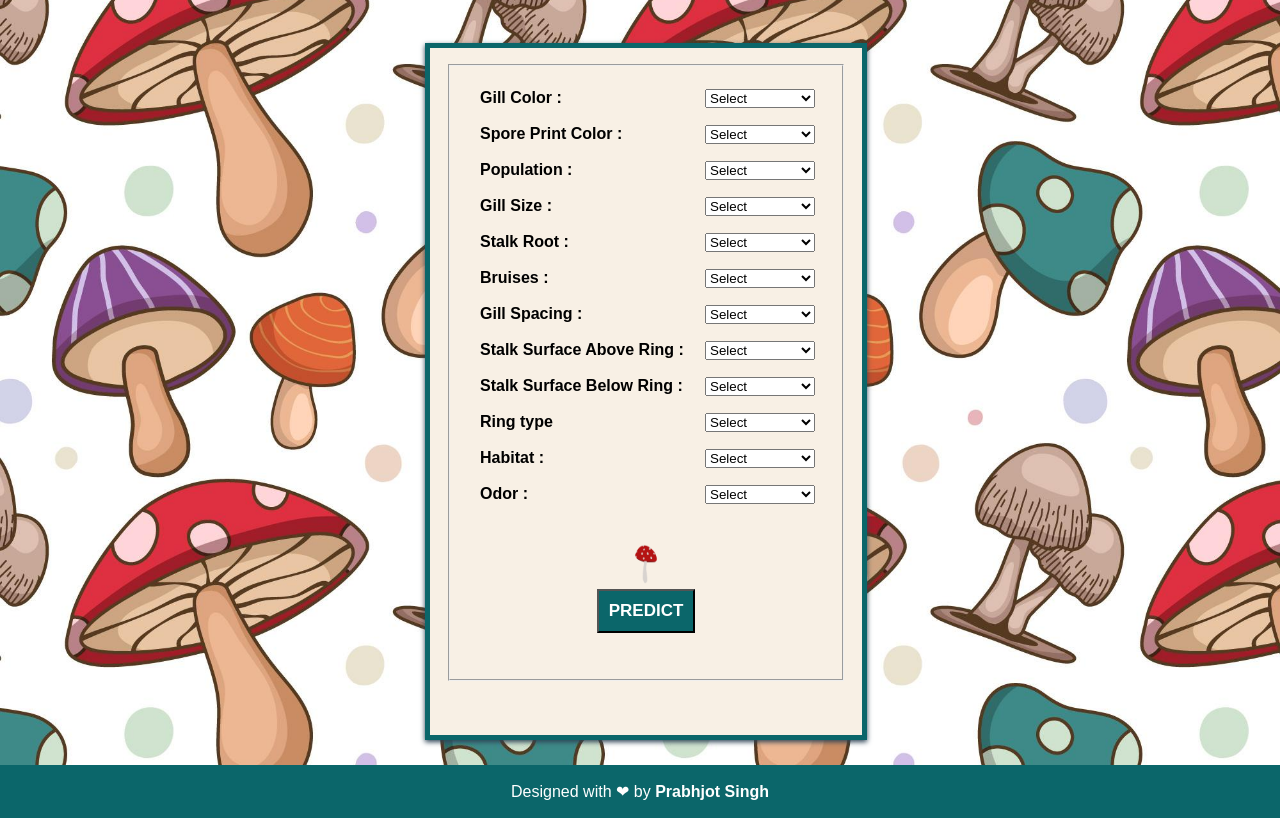
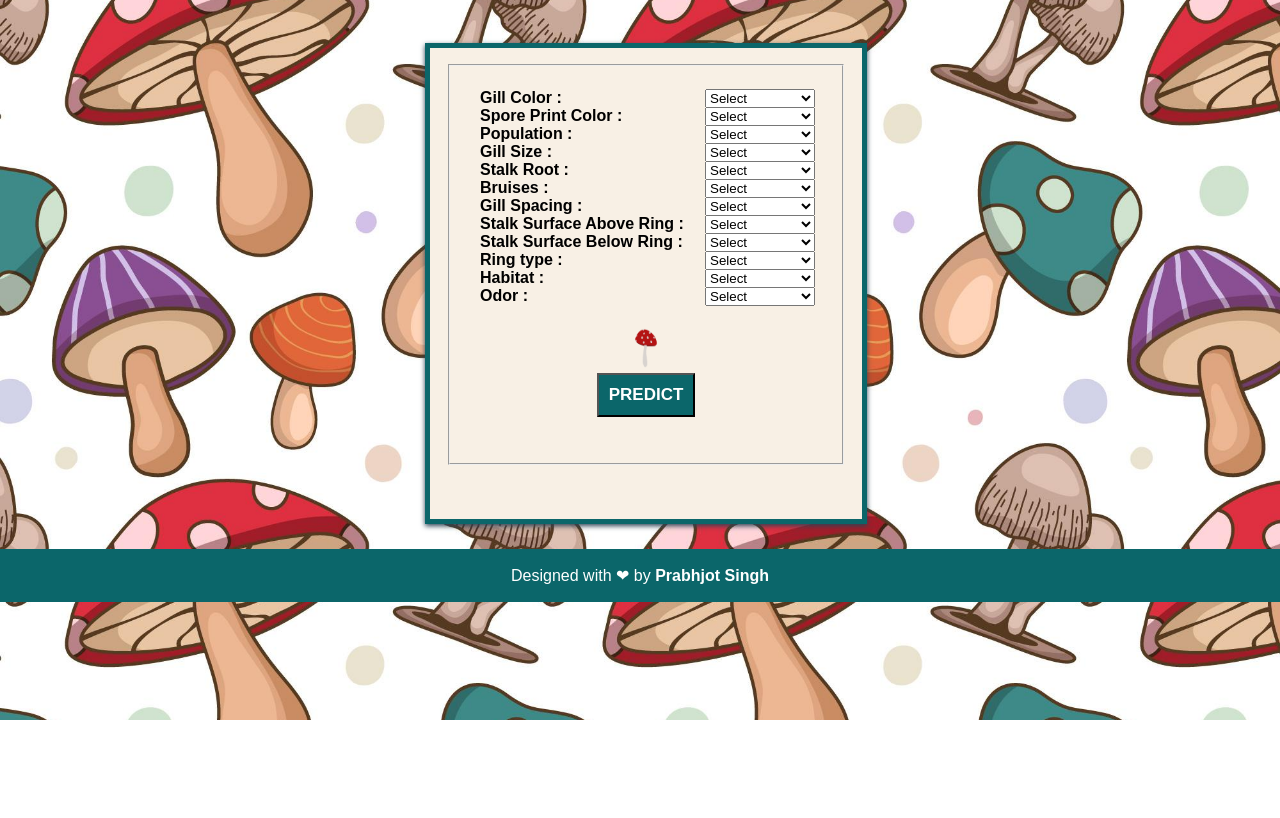
Before and after one commit to prabhjotschugh/Mushroom-Classification, a Flask app: page / in a window 1280 px wide. Shown: the part 80-898 px from the top of the page. After the commit the page ends 800 px from the top, so only its background shows below. Run offline with Flask 3, Linux system fonts and the light colour scheme; parts of the project's set-up code (start-up, migrations or seed data) failed here and were passed over.

Commit message:
Update index.html

```diff
--- a/templates/index.html
+++ b/templates/index.html
@@ -21,11 +21,12 @@
 
 <br>
 
+<div class="center-container">
   <form action='/predict' method='POST'>
     <fieldset>
       <br>
       <center>
-
+        <div class="form-group">
         <label><b>Gill Color : </b></label>
         <select class="form-select" id="gill-color" name="gill-color"  required>
         <option value="selected disabled hidden"> Select </option>
@@ -42,9 +43,11 @@
           <option value="10">White</option>
           <option value="11">Yellow</option>
         </select>
+        </div>
 
-      <br><br>
+        <br>
 
+        <div class="form-group">
         <label><b>Spore Print Color : </b></label>
         <select class="form-select" id="spore-print-color" name="spore-print-color">
           <option value="">Select</option>
@@ -58,9 +61,11 @@
           <option value="7">White</option>
           <option value="0">Buff</option>
         </select>
+        </div>
 
-      <br><br>
+        <br>
 
+        <div class="form-group">
         <label><b>Population : </b></label>
         <select class="form-select" id="population" name="population"  required>
         <option value="" selected disabled hidden> Select </option>
@@ -71,18 +76,22 @@
           <option value="4">Several</option>
           <option value="5">Solitary</option>
         </select>
+        </div>
 
-      <br><br>
+        <br>
 
+        <div class="form-group">
         <label><b>Gill Size : </b></label>
         <select class="form-select" id="gill-size" name="gill-size"  required>
         <option value="" selected disabled hidden>Select&nbsp;&nbsp;&nbsp;&nbsp;&nbsp;&nbsp;&nbsp;</option>
           <option value="0">Broad</option>
           <option value="1">Narrow</option>
         </select>
+        </div>
 
-      <br><br>
+        <br>
 
+        <div class="form-group">
         <label><b>Stalk Root : </b></label>
         <select class="form-select" id="stalk-root" name="stalk-root"  required>
         <option value="" selected disabled hidden>Select&nbsp;&nbsp;&nbsp;&nbsp;&nbsp;&nbsp;&nbsp;</option>
@@ -91,61 +100,73 @@
           <option value="2">Equal</option>
           <option value="3">Rooted</option>
         </select>
+        </div>
 
-      <br><br>
+        <br>
 
-      <label><b>Bruises : &nbsp;&nbsp;&nbsp;&nbsp;&nbsp;&nbsp;&nbsp;&nbsp;&nbsp;&nbsp;&nbsp;&nbsp;</b></label>
+        <div class="form-group">
+        <label><b>Bruises : </b></label>
         <select class="form-select" id="bruises" name="bruises"  required>
         <option value="" selected disabled hidden> Select&nbsp;&nbsp;&nbsp;&nbsp;&nbsp;&nbsp;&nbsp; </option>
           <option value="1">Yes</option>
           <option value="0">No</option>
         </select>
+        </div>
 
-      <br><br>
+        <br>
 
+        <div class="form-group">
         <label><b>Gill Spacing : </b></label>
         <select class="form-select" id="gill-spacing" name="gill-spacing"  required>
         <option value="" selected disabled hidden> Select </option>
           <option value="0">Close</option>
           <option value="1">Crowded</option>
         </select>
+        </div>
 
-      <br><br>
+        <br>
 
+        <div class="form-group">
         <label><b>Stalk Surface Above Ring : </b></label>
         <select class="form-select" id="stalk-surface-above-ring" name="stalk-surface-above-ring"  required>
-      <option value="" selected disabled hidden>Select&nbsp;&nbsp;&nbsp;</option>
+        <option value="" selected disabled hidden>Select</option>
           <option value="0">Fibrous</option>
           <option value="1">Silky</option>
           <option value="2">Smooth</option>
           <option value="3">Scaly</option>
         </select>
+        </div>
 
-      <br><br>
+        <br>
 
+        <div class="form-group">
         <label><b>Stalk Surface Below Ring : </b></label>
         <select class="form-select" id="stalk-surface-below-ring" name="stalk-surface-below-ring"  required>
-      <option value="" selected disabled hidden>Select&nbsp;&nbsp;&nbsp;</option>
+        <option value="" selected disabled hidden>Select</option>
           <option value="0">Fibrous</option>
           <option value="1">Silky</option>
           <option value="2">Smooth</option>
           <option value="3">Scaly</option>
         </select>
+        </div>
 
-      <br><br>
+        <br>
 
-      <label><b>Ring type&nbsp;&nbsp;&nbsp;</b></label>
+        <div class="form-group">
+        <label><b>Ring type : </b></label>
         <select class="form-select" id="ring-type" name="ring-type"  required>
-      <option value="" selected disabled hidden>Select&nbsp;&nbsp;&nbsp;</option>
+        <option value="" selected disabled hidden>Select</option>
           <option value="0">Evanescent</option>
           <option value="1">Flaring</option>
           <option value="2">Large</option>
           <option value="3">None</option>
           <option value="4">Pendant</option>
         </select>
+        </div>
 
-      <br><br>
+        <br>
 
+        <div class="form-group">
         <label><b>Habitat : </b></label>
         <select class="form-select" id="habitat" name="habitat"  required>
         <option value="" selected disabled hidden> Select </option>
@@ -157,9 +178,11 @@
           <option value="5">Urban</option>
           <option value="5">Waste</option>
         </select>
+        </div>
 
-      <br><br>
+        <br>
 
+        <div class="form-group">
         <label><b>Odor : </b></label>
         <select class="form-select" id="odor" name="odor">
           <option value="">Select</option>
@@ -173,11 +196,13 @@
           <option value="7">Spicy</option>
           <option value="8">Fishy</option>
         </select>
-      <br><br>
+        </div>
+
+        <br>
 
         <center>
             <br>
-          <a href="./"><img src="/static/images/mushroom.gif" width="40" height="50" class="responsive" align="middle"></a>
+            <a href="./"><img src="images/mushroom.gif" width="40" height="50" class="responsive" align="middle"></a>
             <br>
             <button id="login-button" class="button" style="vertical-align:middle"><span>PREDICT</span></button>
         </center>
@@ -189,6 +214,7 @@
     <br>
     <h2 style="color: #110601  "><center>{{result}}</center></h2>
   </form>
+</div>
 
 <div class="footer">
   <p class="text-white">Designed with &#10084; by <b><a href="https://www.linkedin.com/in/prabhjot-singh-chugh/" style="border:none; outline:none; text-decoration:none; color:inherit;">Prabhjot Singh</a></b></p>
```
Lines whose indentation alone changed are shown as unchanged.
